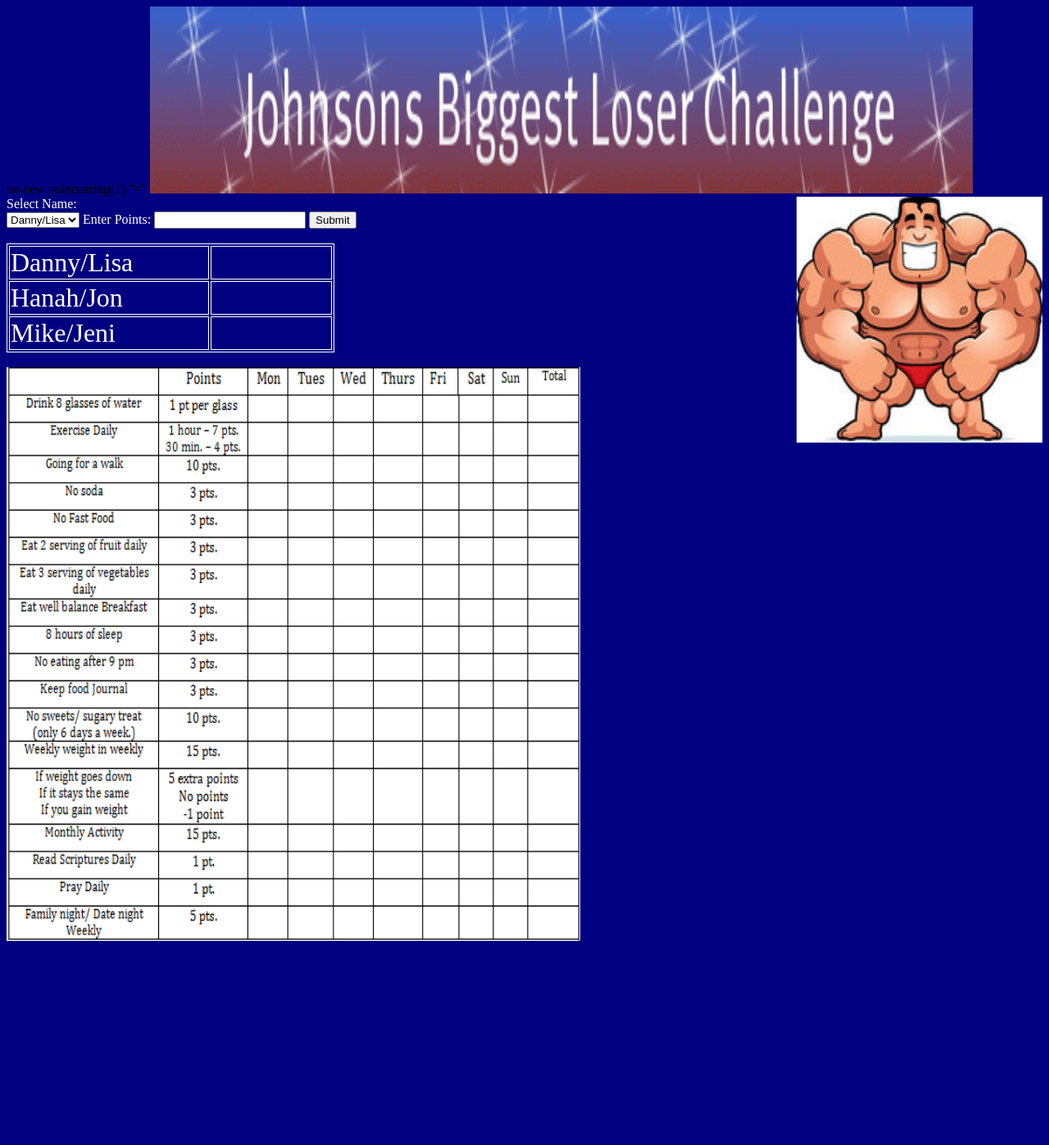
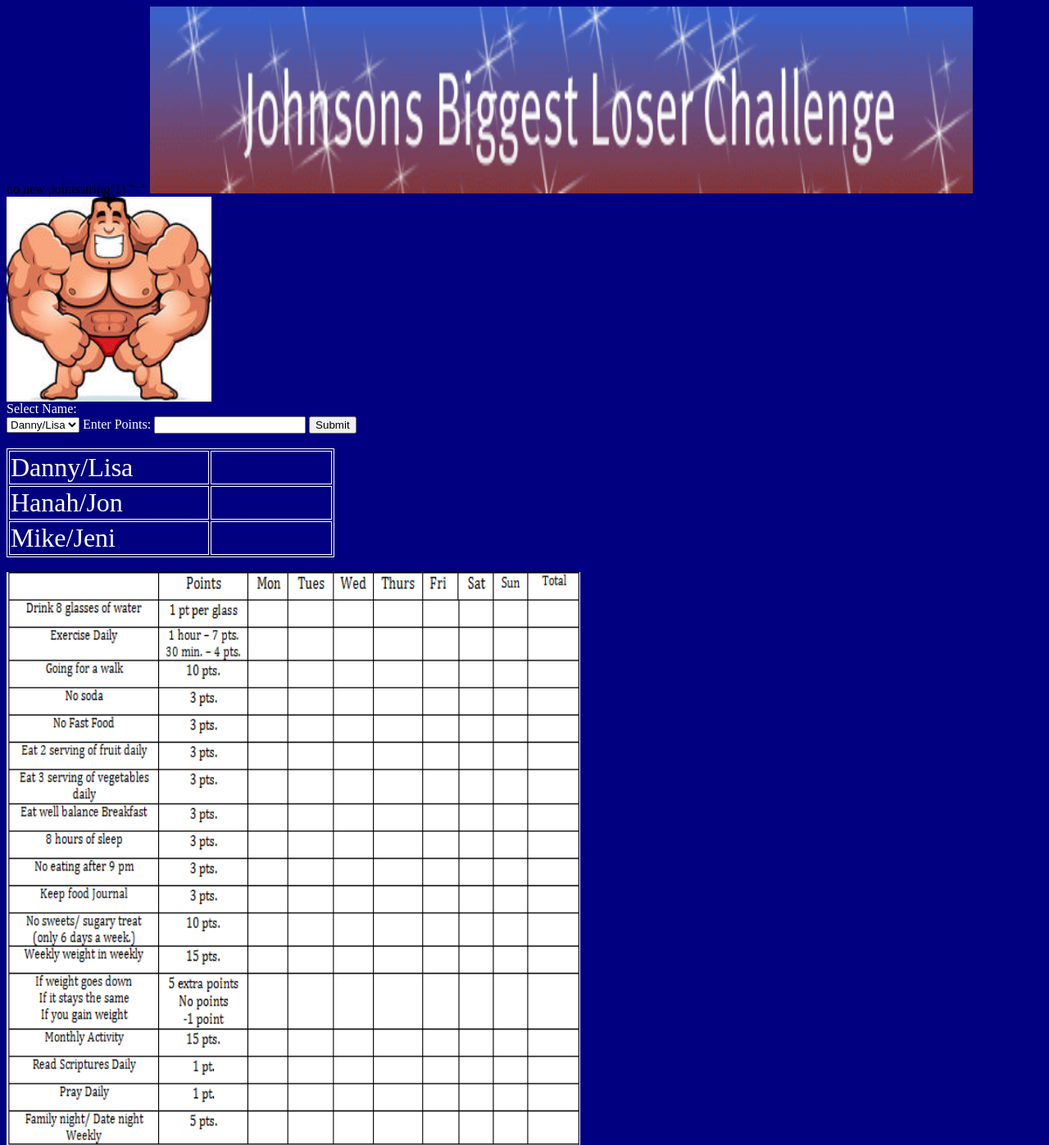
Before and after one commit to cantsee/website, a PHP site: page /chal/index.php in a window 1280 px wide. Shown: the top 1397 px of the page at 82% size. Before the commit the page ends 1148 px from the top, so only its background shows below. Run offline with PHP 8.4, Linux system fonts and the light colour scheme; data that the repository does not hold is empty.

Commit message:
no message

```diff
--- a/chal/index.php
+++ b/chal/index.php
@@ -46,7 +46,7 @@ td {
     font-size: 200%;
 }
 </style>
-<img src="style/bodybuilder.jpg" alt="bodybuilder" align="right" style="width:300px;height:300;">
+<img src="style/bodybuilder.jpg" alt="bodybuilder" align="middle" style="width:250px;height:250;">
 <form action="index.php" method="post">
 	<p1>Select Name: <br> </p1>
 <select name="Users">
```
